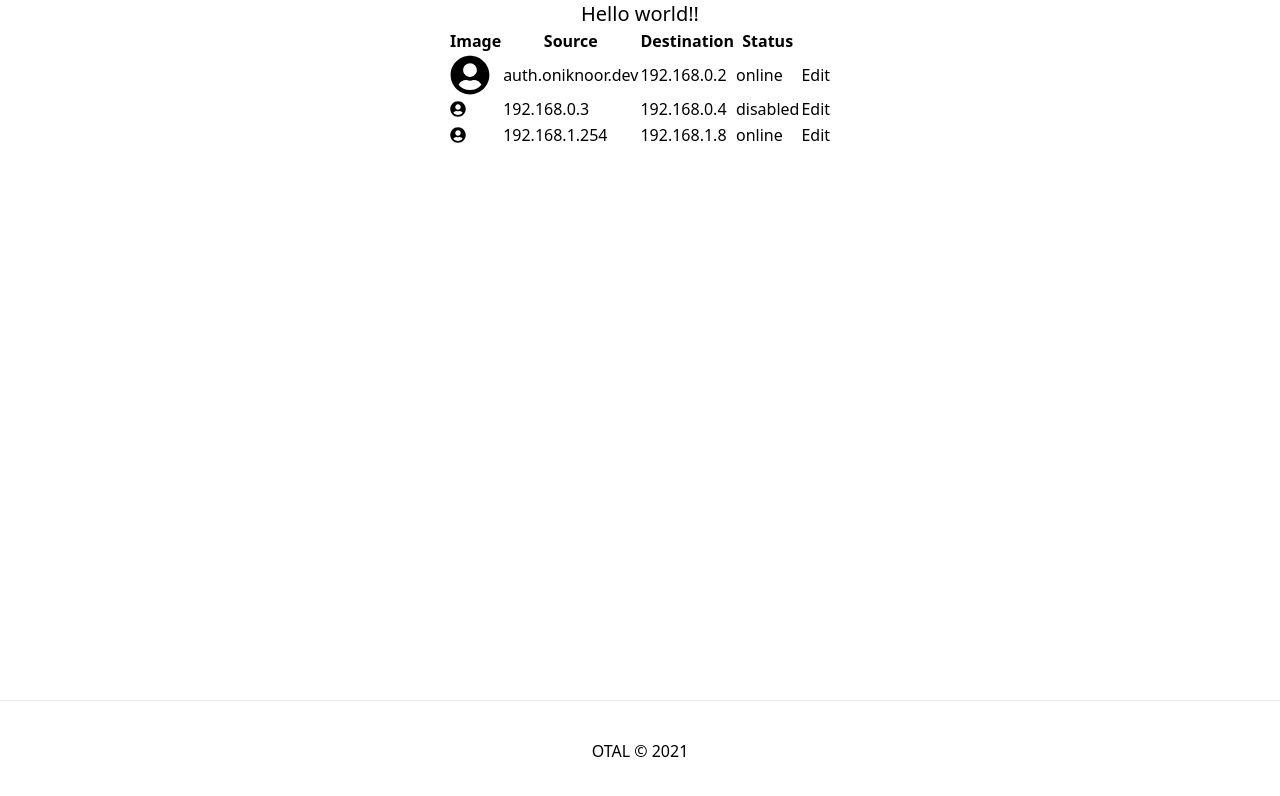
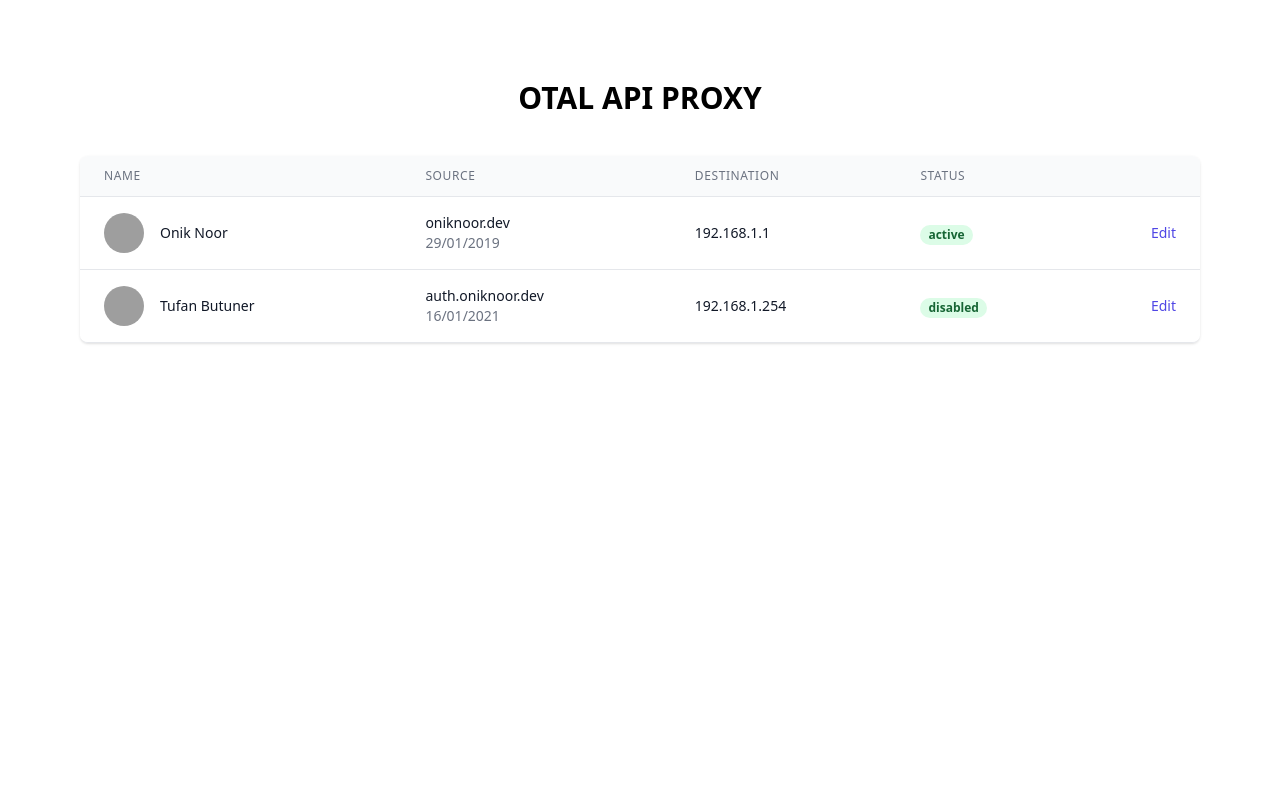
Before and after one commit to OnikNoor97/api-proxy, a Next.js app: page / in a window 1280 px wide. Shown: the top 796 px of the page. Built offline with nearby package versions, Linux system fonts and the light colour scheme; grey boxes are pictures that could not be loaded.

Commit message:
Updated table with tailwind and static data

```diff
--- a/src/components/atoms/Table/TableComponent.tsx
+++ b/src/components/atoms/Table/TableComponent.tsx
@@ -4,71 +4,117 @@ import { FaUserCircle } from "react-icons/fa";
 import Head from "next/head";
 import ModalComponent from "./Modal/ModalComponent";
 
-const mockData = [
+const people = [
   {
-    profile_picture: <FaUserCircle size={40} />,
-    source: "auth.oniknoor.dev",
-    destination: "192.168.0.2",
-    status: "online",
+    name: "Onik Noor",
+    source: "oniknoor.dev",
+    destination: "192.168.1.1",
+    date: "29/01/2019",
+    status: "active",
+    image: "https://avatars.githubusercontent.com/u/18009030?v=4",
   },
   {
-    profile_picture: <FaUserCircle />,
-    source: "192.168.0.3",
-    destination: "192.168.0.4",
+    name: "Tufan Butuner",
+    source: "auth.oniknoor.dev",
+    destination: "192.168.1.254",
+    date: "16/01/2021",
     status: "disabled",
-  },
-  {
-    profile_picture: <FaUserCircle />,
-    source: "192.168.1.254",
-    destination: "192.168.1.8",
-    status: "online",
+    image: "https://avatars.githubusercontent.com/u/43154254?v=4",
   },
 ];
 
-interface Props {
-  data?: any;
-  source?: string;
-  destination?: string;
-  status?: string;
-}
+interface Props {}
 
-export default function TableComponent({
-  source,
-  destination,
-  status,
-  data,
-}: Props): ReactElement {
+export default function TableComponent({}: Props): ReactElement {
   return (
-    <div className="container">
-      <h1 className="text-xl font-medium text-black">Hello world!!</h1>
+    <div className="flex flex-col mx-20 mt-20">
+      <h1 className="mb-10 mx-auto text-3xl font-bold">OTAL API PROXY</h1>
+      <div className="-my-2 overflow-x-auto sm:-mx-6 lg:-mx-8">
+        <div className="py-2 align-middle inline-block min-w-full sm:px-6 lg:px-8">
+          <div className="shadow overflow-hidden border-b border-gray-200 sm:rounded-lg">
+            <table className="min-w-full divide-y divide-gray-200">
+              <thead className="bg-gray-50">
+                <tr>
+                  <th
+                    scope="col"
+                    className="px-6 py-3 text-left text-xs font-medium text-gray-500 uppercase tracking-wider"
+                  >
+                    Name
+                  </th>
+                  <th
+                    scope="col"
+                    className="px-6 py-3 text-left text-xs font-medium text-gray-500 uppercase tracking-wider"
+                  >
+                    Source
+                  </th>
+                  <th
+                    scope="col"
+                    className="px-6 py-3 text-left text-xs font-medium text-gray-500 uppercase tracking-wider"
+                  >
+                    Destination
+                  </th>
+                  <th
+                    scope="col"
+                    className="px-6 py-3 text-left text-xs font-medium text-gray-500 uppercase tracking-wider"
+                  >
+                    Status
+                  </th>
 
-      <table className="table-auto">
-        <thead>
-          <tr>
-            <th>Image</th>
-            <th>Source</th>
-            <th>Destination</th>
-            <th>Status</th>
-          </tr>
-        </thead>
-        {mockData.map(
-          (data, profile_picture, source, destination, status, key) => (
-            <tbody key={key}>
-              <tr>
-                <td>{data.profile_picture}</td>
-                <td>{data.source}</td>
-                <td>{data.destination}</td>
-                <td>{data.status}</td>
-                <td>
-                  <ModalComponent />
-                </td>
-              </tr>
-            </tbody>
-          )
-        )}
-      </table>
+                  <th scope="col" className="relative px-6 py-3">
+                    <span className="sr-only">Edit</span>
+                  </th>
+                </tr>
+              </thead>
 
-      <footer className="footer">OTAL &copy; 2021</footer>
+              <tbody className="bg-white divide-y divide-gray-200">
+                {people.map((person) => (
+                  <tr key={person.source}>
+                    <td className="px-6 py-4 whitespace-nowrap">
+                      <div className="flex items-center">
+                        <div className="flex-shrink-0 h-10 w-10">
+                          <img
+                            className="h-10 w-10 rounded-full"
+                            src={person.image}
+                            alt=""
+                          />
+                        </div>
+                        <div className="ml-4">
+                          <div className="text-sm font-medium text-gray-900">
+                            {person.name}
+                          </div>
+                        </div>
+                      </div>
+                    </td>
+                    <td className="px-6 py-4 whitespace-nowrap">
+                      <div className="text-sm text-gray-900">
+                        {person.source}
+                      </div>
+                      <div className="text-sm text-gray-500">{person.date}</div>
+                    </td>
+
+                    <td className="px-6 py-4 whitespace-nowrap text-sm text-gray-900">
+                      {person.destination}
+                    </td>
+                    <td className="px-6 py-4 whitespace-nowrap">
+                      <span className="px-2 inline-flex text-xs leading-5 font-semibold rounded-full bg-green-100 text-green-800">
+                        {person.status}
+                      </span>
+                    </td>
+                    <td className="px-6 py-4 whitespace-nowrap text-right text-sm font-medium">
+                      <a
+                        href="#"
+                        className="text-indigo-600 hover:text-indigo-900"
+                      >
+                        Edit
+                      </a>
+                    </td>
+                  </tr>
+                ))}
+              </tbody>
+            </table>
+          </div>
+        </div>
+      </div>
     </div>
   );
 }
```
